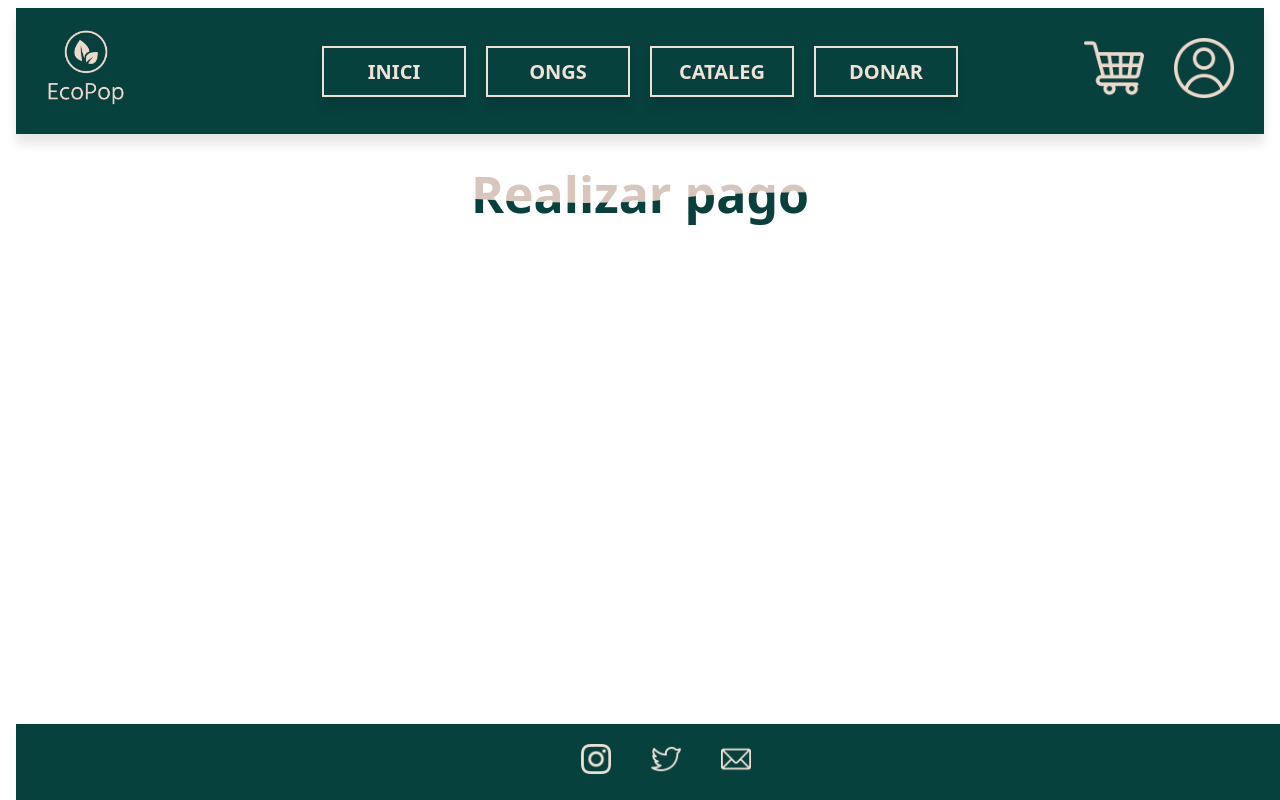
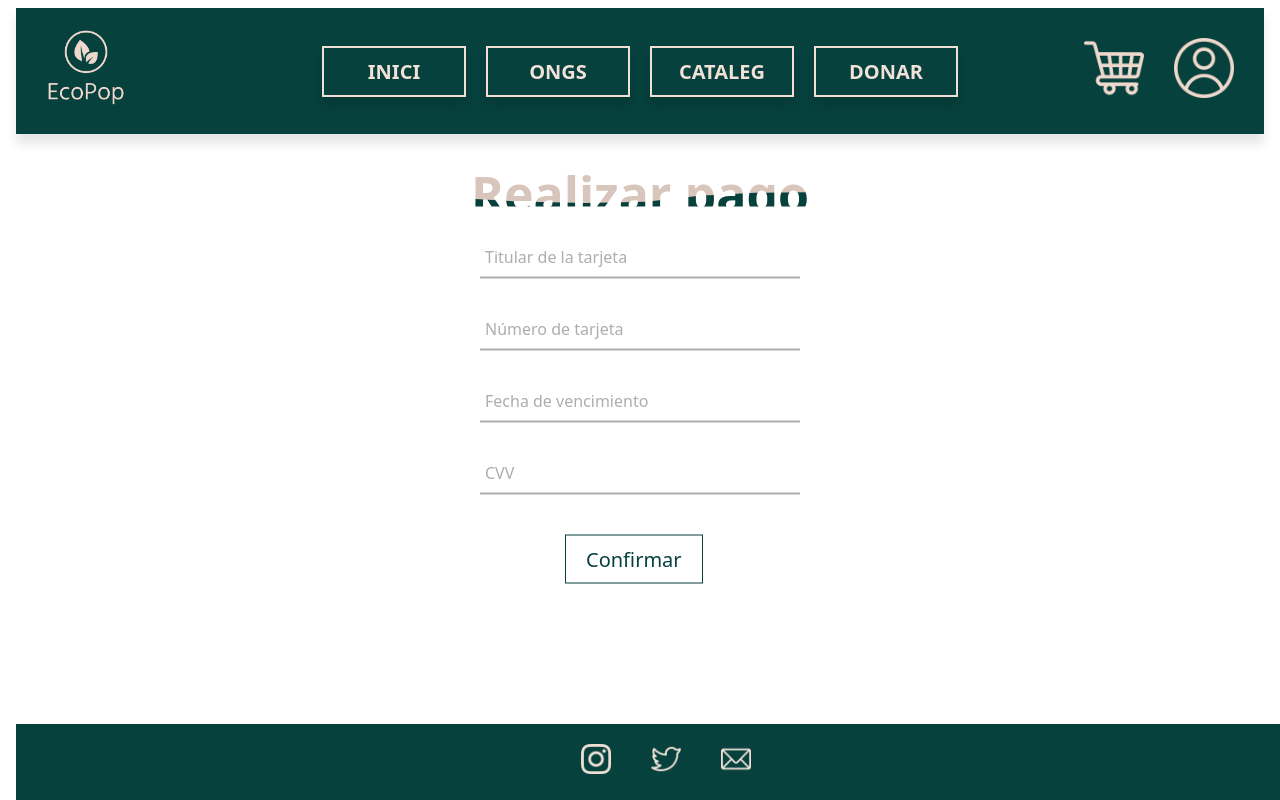
Before and after one commit to GabrielNevessSousa/EcoPop, an Angular app in the folder EcoPop_Angular/: page /login in a window 1280 px wide. Built offline with nearby package versions, Linux system fonts and the light colour scheme.

Commit message:
updata pago

```diff
--- a/EcoPop_Angular/src/app/realizar-pago/realizar-pago.component.css
+++ b/EcoPop_Angular/src/app/realizar-pago/realizar-pago.component.css
@@ -57,6 +57,135 @@ h2 {
         );
     }
 }
+
+.formulario{
+    position: absolute;
+    top: 50%;
+    left: 50%;
+    transform: translate(-50%, -50%);
+    width: 400px;
+    background: white;
+    border-radius: 10px;
+}
+
+.formulario h1{
+    text-align: center;
+    padding: 0 0 20px 0;
+    border-bottom: 1px solid silver;
+}
+
+h1::after,h1::before{
+    margin-top: 25px;
+        content: '';
+        position: absolute;
+        width: 120px;
+        height: 3px;
+        background-color: currentColor;
+        top: 0.6em;
+        transform: scale(0);
+        transition: all 0.2s ease-in;
+}
+
+h1:hover::before, h1:hover::after{
+    transform: scale(1);
+}
+
+h1::before{
+    left: -140px;
+}
+h1::after{
+    right: -140px;
+}
+
+.formulario form{
+    padding: 0 40px;
+    box-sizing: border-box;
+}
+
+form .name{
+    position: relative;
+    border-bottom: 2px solid #adadad;
+    margin: 30px 0;
+}
+
+.name input{
+    width: 100%;
+    padding: 0 5px;
+    height: 40px;
+    font-size: 16px;
+    border: none;
+    background: none;
+    outline: none;
+}
+
+.name label{
+    position: absolute;
+    top: 50%;
+    left: 5px;
+    color: #adadad;
+    transform: translateY(-50%);
+    font-size: 16px;
+    pointer-events: none;
+    transition: .5s;
+}
+
+.name span::before{
+    content: '';
+    position: absolute;
+    top: 40px;
+    left: 0;
+    width: 0%;
+    height: 2px;
+    background: #06413D;
+}
+
+.name input:focus ~ label,
+.name input:valid ~ label{
+    top: -5px;
+    color: #06413D;
+}
+
+.name input:focus ~ span::before,
+.name input:focus ~ span::before{
+
+        width: 100%;
+}
+
+button[type="submit"]{
+    border: 1px solid #06413D;
+    background: none;
+    padding: 10px 20px;
+    font-size: 20px;
+    font-family: system-ui, -apple-system, BlinkMacSystemFont, 'Segoe UI', Roboto, Oxygen, Ubuntu, Cantarell, 'Open Sans', 'Helvetica Neue', sans-serif;
+    cursor: pointer;
+    margin: 10px;
+    transition: 0.8s;
+    color: #06413D;
+    position: relative;
+    overflow: hidden;
+    margin-left: 85px;
+    }
+
+    button[type="submit"]:hover{
+    color: #fff;
+    }
+
+    button[type="submit"]::before{
+        content: "";
+        position: absolute;
+        left: 0;
+        width: 100%;
+        height: 0%;
+        background: #06413D;
+        z-index: -1;
+        transition: 0.8s;
+        top: 0;
+        border-radius: 0 0 50% 50%;
+    }
+
+    button[type="submit"]:hover::before{
+        height: 180%;
+    }
 
 header {
     background-color: #fff;
--- a/EcoPop_Angular/src/app/realizar-pago/realizar-pago.component.html
+++ b/EcoPop_Angular/src/app/realizar-pago/realizar-pago.component.html
@@ -30,6 +30,38 @@
         <h2 class="wave">Realizar pago</h2>
     </div>
 
+    <div class="formulario">
+
+    <form method="post">
+        <div class="name">
+        <input type="text" formControlName="titular" required/>
+        <label>Titular de la tarjeta</label>
+
+    </div>
+
+    <div class="name">
+        <input type="number" formControlName="numero" required/>
+        <label>Número de tarjeta</label>
+    </div>
+
+
+    <div class="name">
+        <input type="text" formControlName="fecha" required/>
+        <label>Fecha de vencimiento</label>
+    </div>
+
+    <div class="name">
+        <input type="number" formControlName="cvv" required/>
+        <label>CVV</label>
+    </div>
+
+
+
+        <button type="submit" [disabled]="!pagoForm.valid">Confirmar</button>
+
+    </form>
+</div>
+
 
     <footer>
         <a class="logo-footer" href=""><img src="assets/instagram.png"></a>
--- a/EcoPop_Angular/src/app/realizar-pago/realizar-pago.component.ts
+++ b/EcoPop_Angular/src/app/realizar-pago/realizar-pago.component.ts
@@ -1,15 +1,19 @@
 import { Component, OnInit } from '@angular/core';
+import { FormControl, FormGroup, Validators } from '@angular/forms';
 
 @Component({
   selector: 'app-realizar-pago',
   templateUrl: './realizar-pago.component.html',
   styleUrls: ['./realizar-pago.component.css']
 })
-export class RealizarPagoComponent implements OnInit {
+export class RealizarPagoComponent {
 
-  constructor() { }
+  pagoForm: FormGroup= new FormGroup({
+    titular: new FormControl('',[Validators.required]),
+    numero: new FormControl(null,[Validators.required]),
+    fecha: new FormControl(null,[Validators.required]),
+    cvv: new FormControl(null,[Validators.required]),
 
-  ngOnInit(): void {
-  }
+  })
 
 }
```
